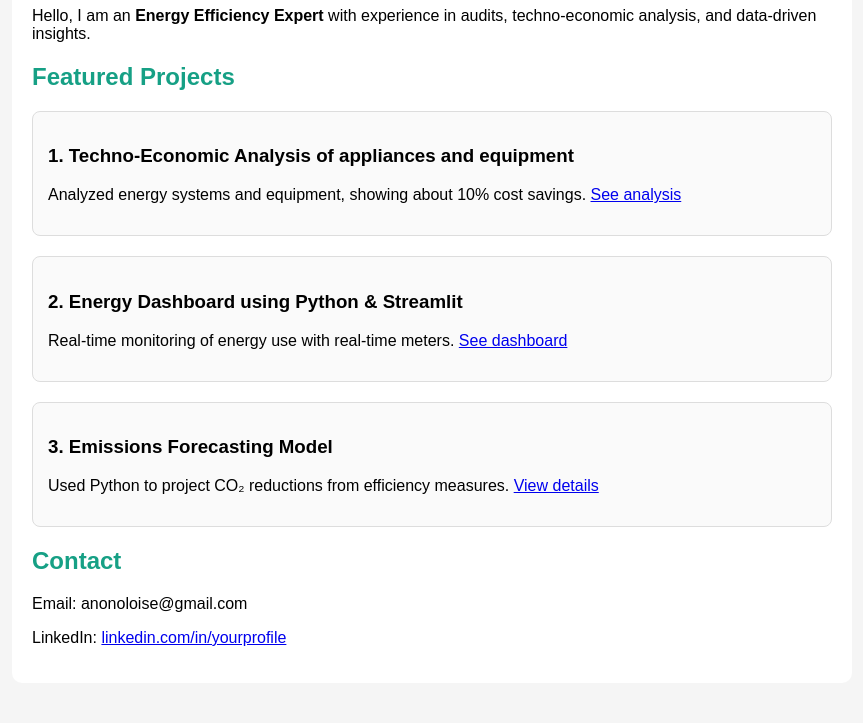
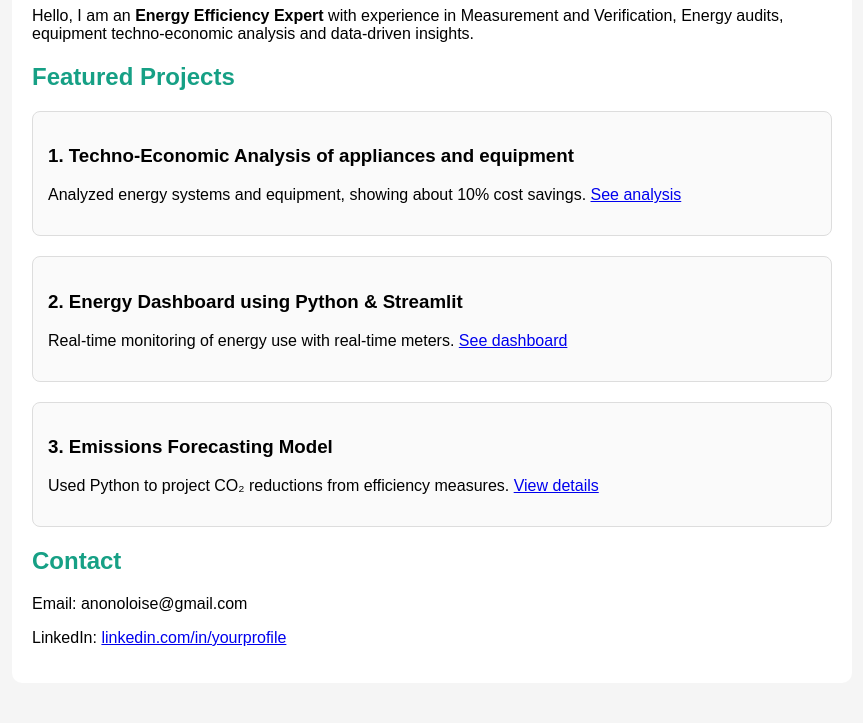
Before and after one commit to loian29/Engergy_portfolio, a plain HTML site: page index.html in a window 1280 px wide. Shown: the part 133-856 px from the top of the page, without its empty margins (208-1071 px from the left). Drawn offline with Linux system fonts and the light colour scheme.

Commit message:
Update index.html

```diff
--- a/index.html
+++ b/index.html
@@ -14,7 +14,7 @@
 <body>
   <div class="container">
     <h1>Energy Efficient Appliances Analysis</h1>
-    <p>Hello, I am an <strong>Energy Efficiency Expert</strong> with experience in audits, techno-economic analysis, and data-driven insights.</p>
+    <p>Hello, I am an <strong>Energy Efficiency Expert</strong> with experience in Measurement and Verification, Energy audits, equipment techno-economic analysis and data-driven insights.</p>
 
     <h2>Featured Projects</h2>
 
```
